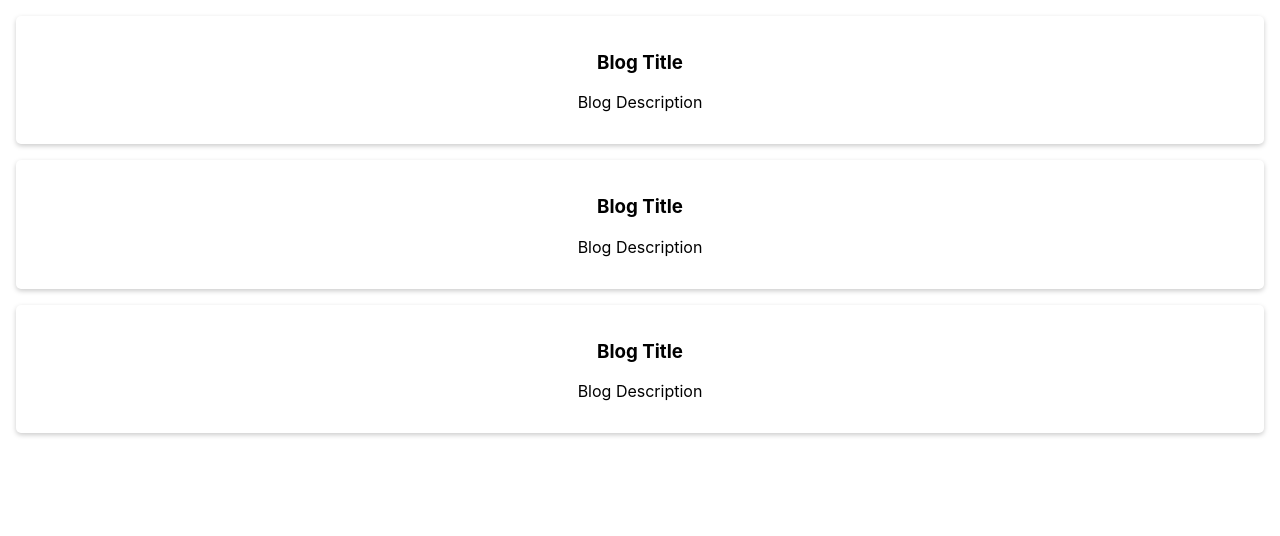
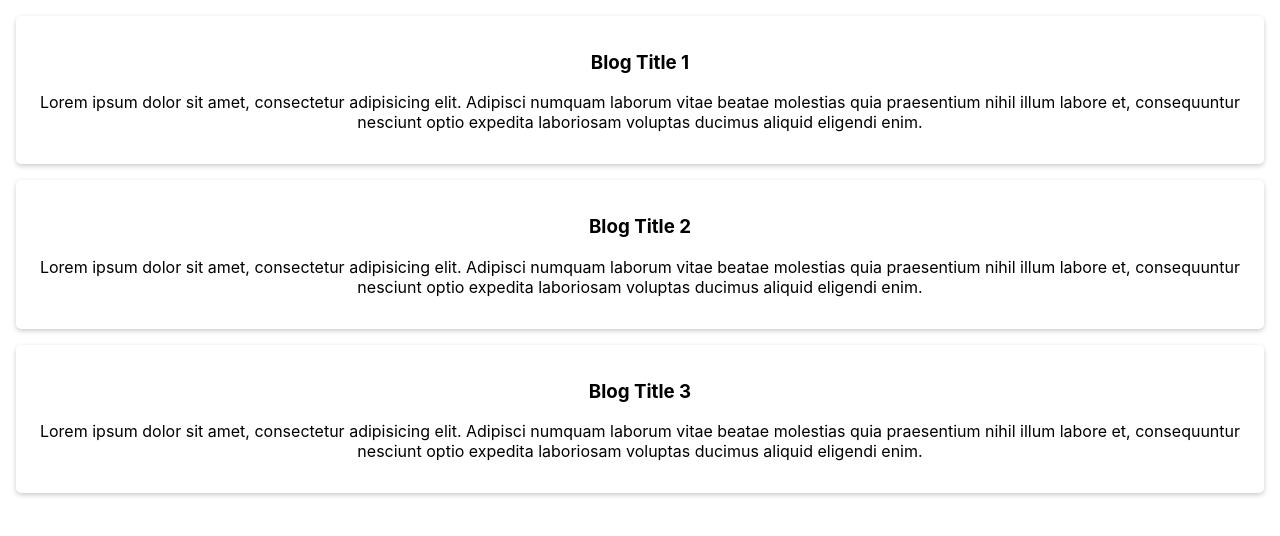
Before and after one commit to WenHao1223/first-react-app, a React (Create React App) app: page / in a window 1280 px wide. Shown: the top 536 px of the page. Built offline with nearby package versions, Linux system fonts and the light colour scheme.

Commit message:
add files

```diff
--- a/src/App.js
+++ b/src/App.js
@@ -23,10 +23,10 @@
   ];
 
   const blogCards = blogArr.map((item, pos) => {
-    console.log(item);
+    // console.log(item);
 
     return (
-      <BlogCard key={pos}/>
+      <BlogCard className='Blog' key={pos} title={item.title} description={item.description} id={item.id}/>
       // <div className = "BlogCard" key={item.id}>
       //   <h3>{item.title}</h3>
       //   <p>{item.description}</p>
--- a/src/BlogCard.js
+++ b/src/BlogCard.js
@@ -1,10 +1,11 @@
 import React from 'react';
 
-const BlogCard = () => {
+const BlogCard = (props) => {
+    console.log(props);
     return(
         <div className = "BlogCard">
-            <h3>Blog Title</h3>
-            <p>Blog Description</p>
+            <h3>{props.title}</h3>
+            <p>{props.description}</p>
         </div>
     );
 };
```
